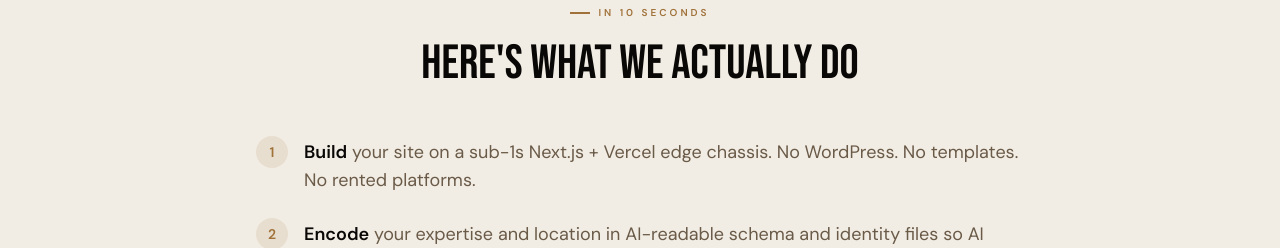
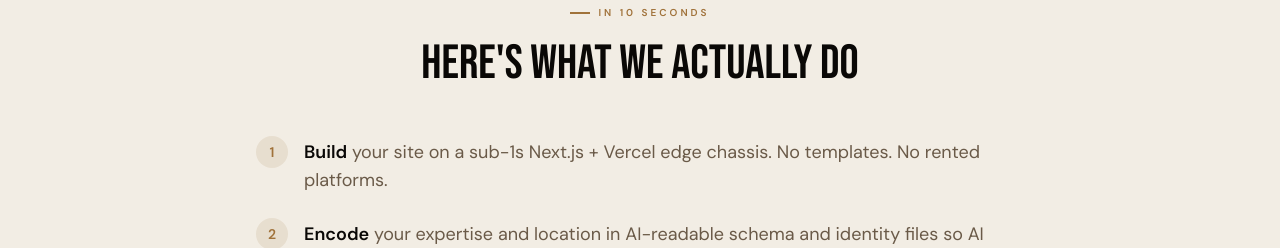
Before and after one commit to Unchainedmindprompts/Zero-Click-2nd-Website-, a Next.js app: page / in a window 1280 px wide. Shown: the part 1220-1468 px from the top of the page. Built offline with nearby package versions, Linux system fonts and the light colour scheme.

Commit message:
Remove 'No WordPress.' from Build step description

```diff
--- a/app/page.tsx
+++ b/app/page.tsx
@@ -133,7 +133,7 @@ export default function HomePage() {
           <ScrollReveal delay={150}>
             <div className="space-y-6">
               {[
-                { bold: 'Build', rest: ' your site on a sub-1s Next.js + Vercel edge chassis. No WordPress. No templates. No rented platforms.' },
+                { bold: 'Build', rest: ' your site on a sub-1s Next.js + Vercel edge chassis. No templates. No rented platforms.' },
                 { bold: 'Encode', rest: ' your expertise and location in AI-readable schema and identity files so AI systems cite you by name.' },
                 { bold: 'Ship', rest: ' an owned asset — your code, your domain, your hosting account — built to be cited by AI for years.' },
               ].map((item, i) => (
```
